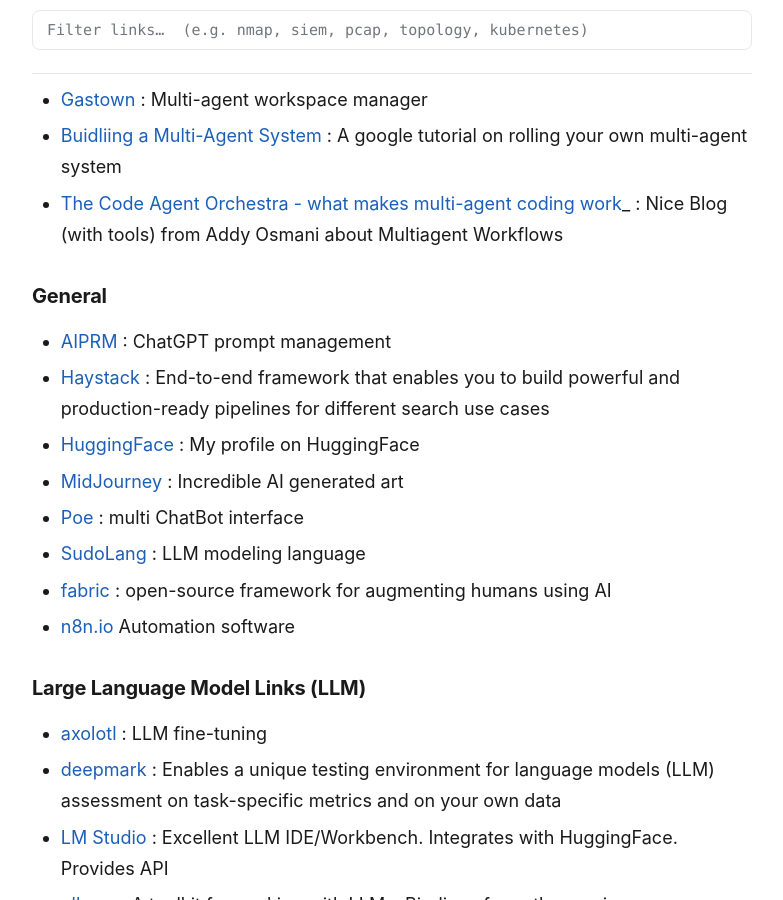
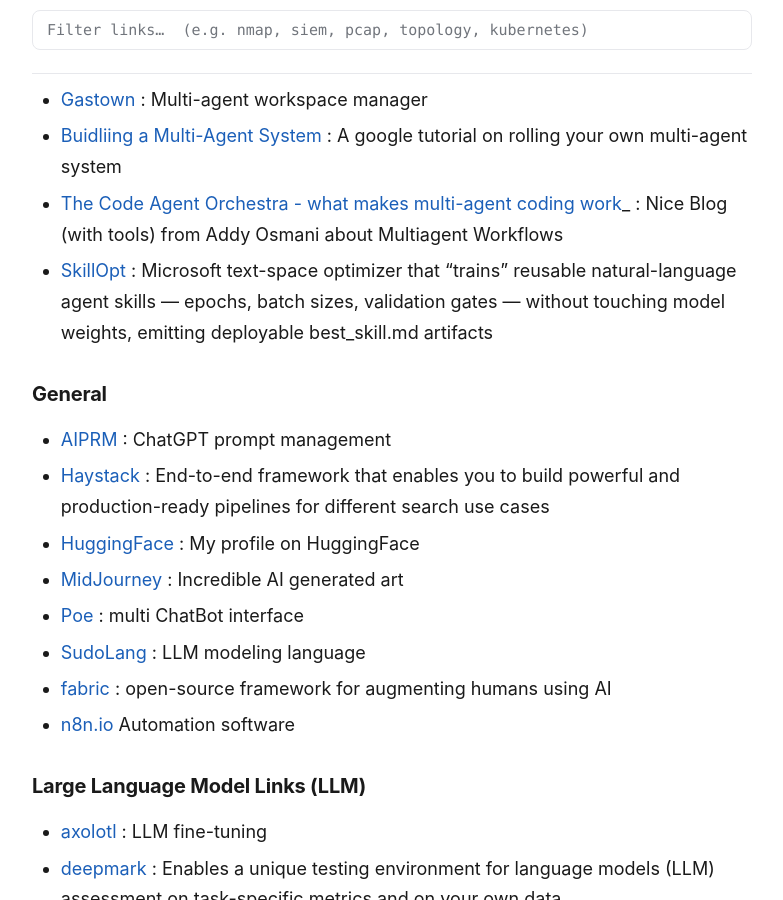
Before and after one commit to stevehenderson/stevehenderson.github.io, a Jekyll site: the page built from links.md, in a window 1280 px wide and 900 px high, scrolled down 1104 px. Shown: the whole window, without its empty margins (248-1031 px from the left). Built offline with Jekyll 4.4.1, drawn with Linux system fonts in a browser that asks for light colours.

Commit message:
Add Microsoft SkillOpt to Agentic AI links
Co-Authored-By: Claude Opus 4.8 (1M context) <noreply@anthropic.com>

```diff
--- a/links.md
+++ b/links.md
@@ -30,6 +30,7 @@ Landing zone for all things..loosley categorized!
    * [Gastown](https://github.com/gastownhall/gastown) : Multi-agent workspace manager
    * [Buidliing a Multi-Agent System](https://codelabs.developers.google.com/codelabs/production-ready-ai-roadshow/1-building-a-multi-agent-system/building-a-multi-agent-system#0) :  A google tutorial on rolling your own multi-agent system
    * [The Code Agent Orchestra - what makes multi-agent coding work](https://addyosmani.com/blog/code-agent-orchestra/)_ : Nice Blog (with tools) from Addy Osmani about Multiagent Workflows
+   * [SkillOpt](https://github.com/microsoft/SkillOpt) : Microsoft text-space optimizer that "trains" reusable natural-language agent skills — epochs, batch sizes, validation gates — without touching model weights, emitting deployable best_skill.md artifacts
 
 ### General
    * [AIPRM](https://www.aiprm.com/) : ChatGPT prompt management
```
